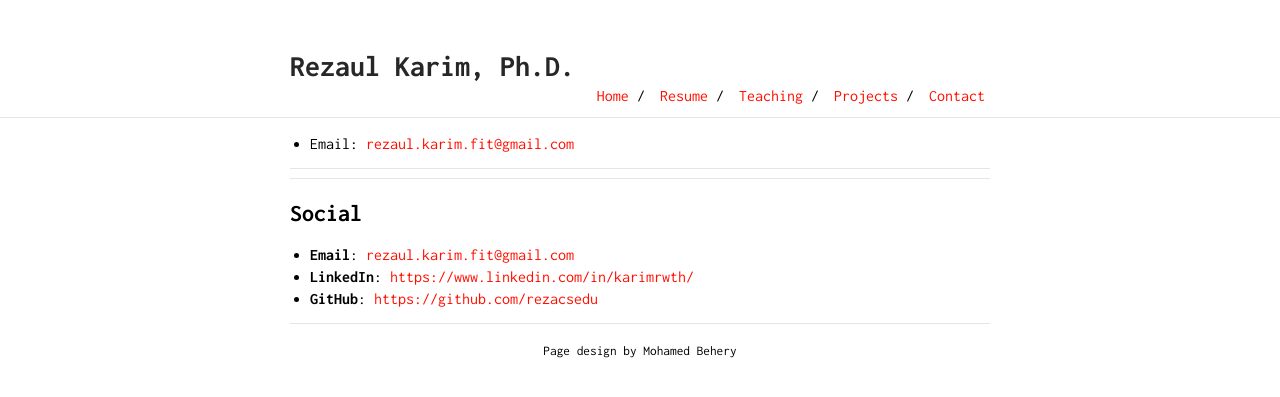
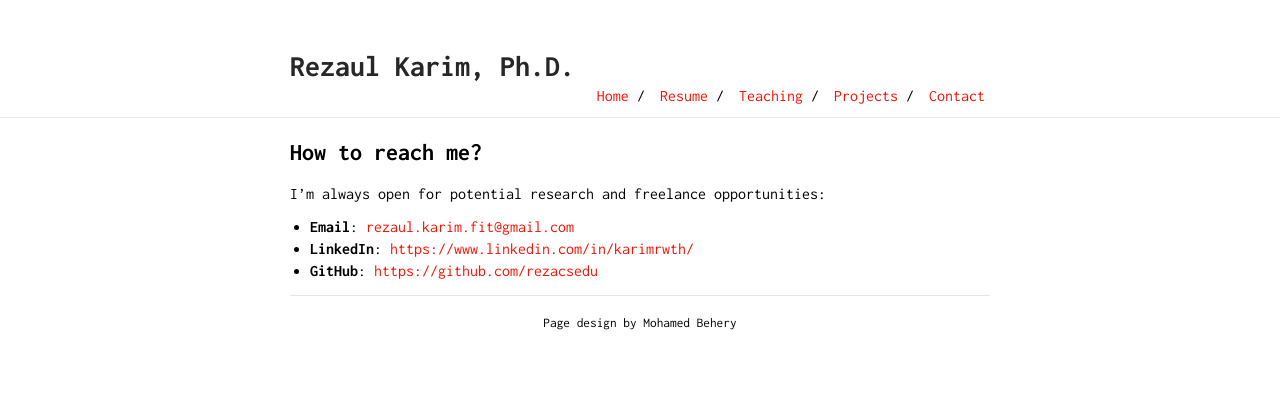
Before and after one commit to rezacsedu/rezacsedu.github.io, a Jekyll site: the page built from contact.md, in a window 1280 px wide. Shown: the top 397 px of the page. Built offline with Jekyll 4.4.1, drawn with Linux system fonts in a browser that asks for light colours; our own code applies the rules of GitHub Pages for plain Markdown files.

Commit message:
Update contact.md

```diff
--- a/contact.md
+++ b/contact.md
@@ -1,26 +1,5 @@
----
-layout: default
-is_contact: true
----
-
-* Email: [rezaul.karim.fit@gmail.com](mailto:rezaul.karim.fit@gmail.com)
-
-<!-- * Phone: [+49-15759685418](tel:+49-15759685418) -->
-
----
-
-<!--
-## Mailing Address
-
-> 221B, Baker Street
->
-> London
->
-> United Kingdom -->
-
----
-
-## Social
+## How to reach me?
+I'm always open for potential research and freelance opportunities:
 
 - **Email**: [rezaul.karim.fit@gmail.com](rezaul.karim.fit@gmail.com)
 - **LinkedIn**: [https://www.linkedin.com/in/karimrwth/](https://www.linkedin.com/in/karimrwth/)
```
